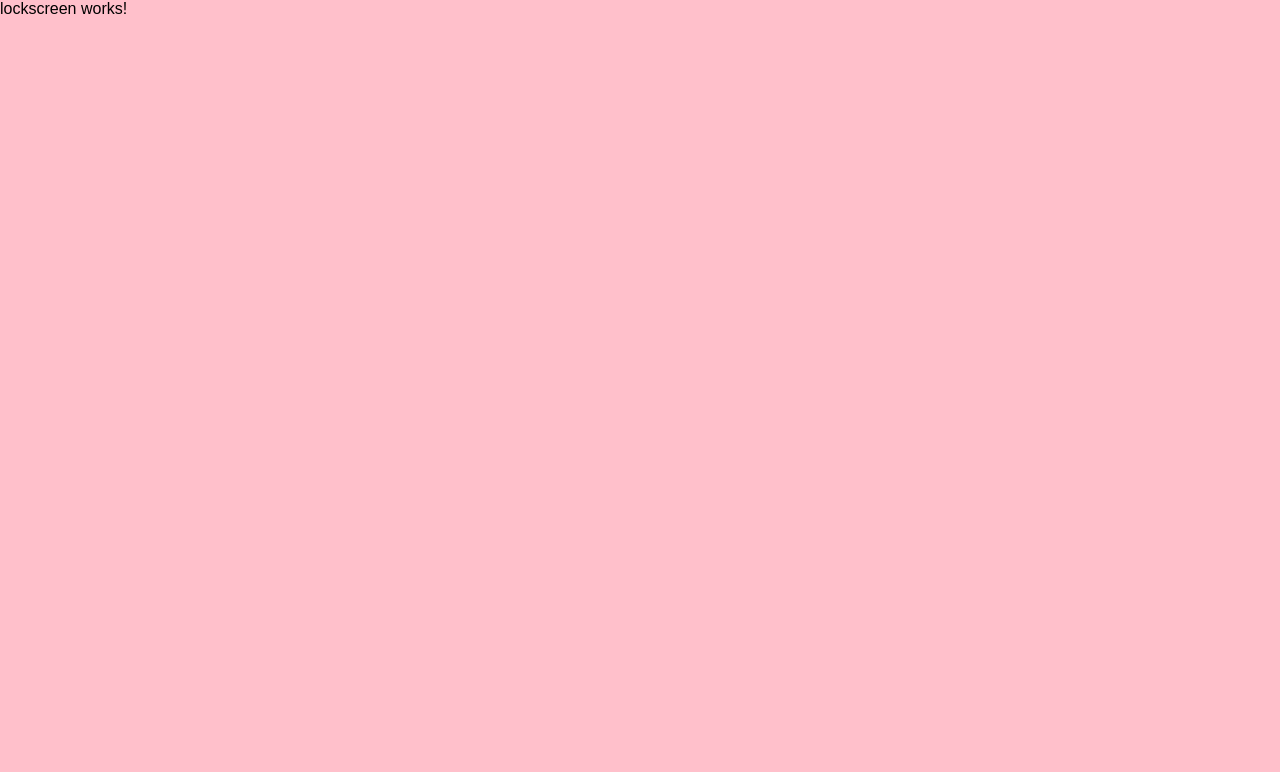
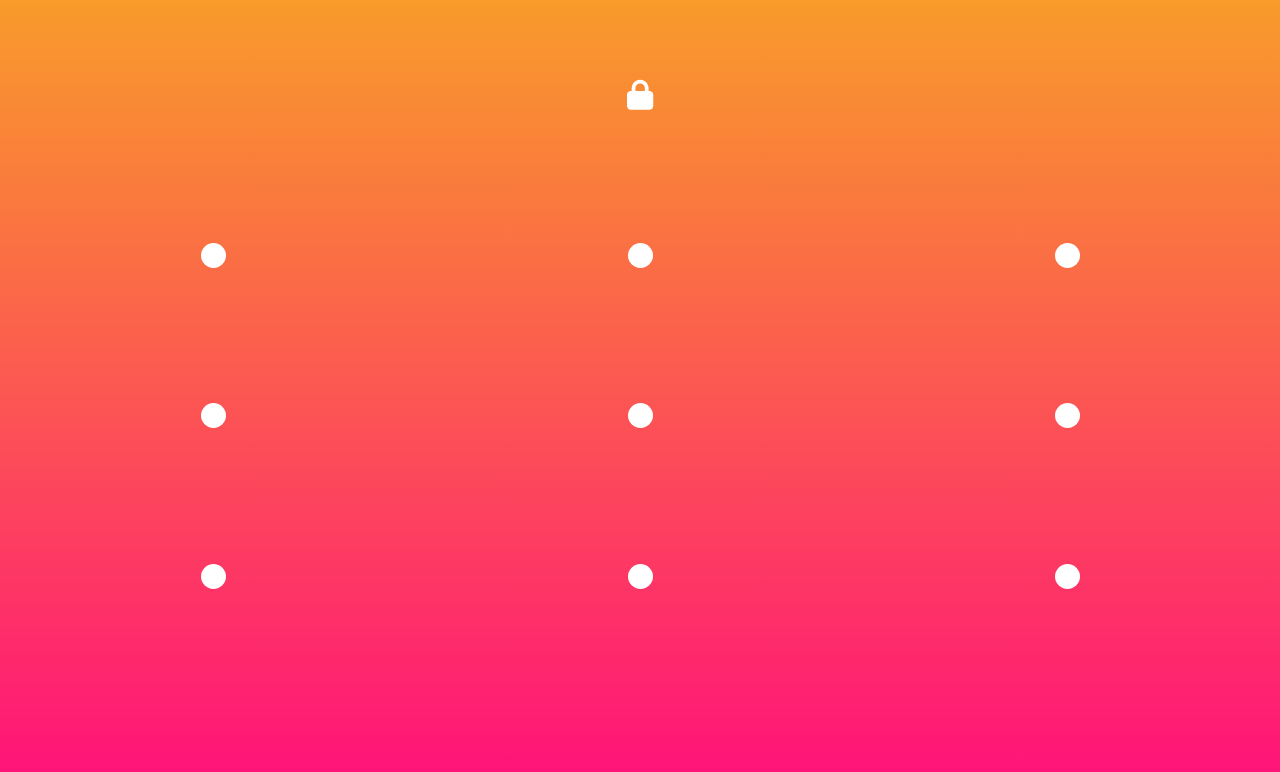
Before and after one commit to lrussosys/lockscreen-app, an Angular app: page / in a window 1280 px wide. Shown: the top 772 px of the page. Built offline with nearby package versions, Linux system fonts and the light colour scheme.

Commit message:
ultimato

```diff
--- a/src/app/app-routing.module.ts
+++ b/src/app/app-routing.module.ts
@@ -4,9 +4,8 @@ import { LockscreenComponent } from './pages/lockscreen/lockscreen.component';
 import { SetLockscreenComponent } from './pages/set-lockscreen/set-lockscreen.component';
 
 const routes: Routes = [
-  { path: '', component: LockscreenComponent },
-  { path: 'lockscreen', component: LockscreenComponent },
-  { path: 'set-lockscreen', component: SetLockscreenComponent },
+  { path: '', component: SetLockscreenComponent },
+  { path: 'lockscreen', component: SetLockscreenComponent },
 ];
 
 @NgModule({
--- a/src/app/pages/set-lockscreen/set-lockscreen.component.css
+++ b/src/app/pages/set-lockscreen/set-lockscreen.component.css
@@ -53,13 +53,14 @@
 }
 
 .lock-container {
-  padding: 1rem;
+  padding: 5rem 0rem 1rem 0rem;
   display: flex;
   justify-content: center;
   align-items: center;
   font-size: 30px;
   color: white;
   flex-direction: column;
+  position: relative;
 }
 
 .shake{
@@ -80,6 +81,13 @@
 .lock{
   padding-bottom: 1rem;
 }
+
+.wrong{
+  position: absolute;
+  bottom: 10%;
+}
+
+
 @keyframes shake {
   0% { transform: translate(1px, 1px) rotate(0deg); }
   10% { transform: translate(-1px, -2px) rotate(-1deg); }
@@ -93,9 +101,7 @@
   90% { transform: translate(1px, 2px) rotate(0deg); }
   100% { transform: translate(1px, -2px) rotate(-1deg); }
 }
-.line-elem{
-  background-color: white;
-}
+
 
 /* position: absolute;
   width: 100px;
--- a/src/app/pages/set-lockscreen/set-lockscreen.component.html
+++ b/src/app/pages/set-lockscreen/set-lockscreen.component.html
@@ -1,10 +1,12 @@
-<h2 class="title">Set Lock Pattern</h2>
+
 
 <div class="lock-container">
   <i class="fa-solid fa-lock lock" *ngIf="!correct" [ngClass]="wrong ? 'shake': ''"></i>
-  <div [ngClass]="!correct && wrong ? 'show':'hidden'">Riprova</div>
-  <i class="fa-solid fa-lock-open" *ngIf="correct"></i>
+  <i class="fa-solid fa-lock-open lock" *ngIf="correct"></i>
+  <div [ngClass]="!correct && wrong ? 'show':'hidden'" class="wrong">Riprova</div>
+  <div  [ngClass]="correct ? 'show':'hidden'" >Corretta</div>
 </div>
+
 
 <div class="dots-wrapper" id="line">
   <!-- <div class="line"></div> -->
--- a/src/app/pages/set-lockscreen/set-lockscreen.component.ts
+++ b/src/app/pages/set-lockscreen/set-lockscreen.component.ts
@@ -36,7 +36,7 @@ export class SetLockscreenComponent implements OnInit, AfterViewInit {
   currentValue: any;
 
   correct: boolean = false;
-  wrong:boolean = false;
+  wrong: boolean = false;
 
   ngOnInit(): void {}
 
@@ -44,11 +44,11 @@ export class SetLockscreenComponent implements OnInit, AfterViewInit {
     setTimeout(() => {
       this.addCoordinates();
     }, 1);
-    console.log(this.dots);
+
   }
 
   onTouch(ev: any) {
-    console.log(ev.touches);
+
   }
 
   onClick(dot: any, i: any, e: any) {
@@ -57,43 +57,43 @@ export class SetLockscreenComponent implements OnInit, AfterViewInit {
     let x = e.touches[0].clientX;
     let y = e.touches[0].clientY;
 
-
     if (document.elementFromPoint(x, y)?.classList.contains('innerDot')) {
-      let elem:any= document?.elementFromPoint(x, y)?.innerHTML;
-      let e = parseInt(elem)
-      dot = this.dots[e]
-      dot.selected = true
-
-
+      let elem: any = document?.elementFromPoint(x, y)?.innerHTML;
+      let e = parseInt(elem);
+      dot = this.dots[e];
+      dot.selected = true;
     }
 
     // controllo se il valore inserito é giá presente nell`array digitato
     if (this.combinazioneDigitata.indexOf(dot) === -1) {
-
       this.combinazioneDigitata.push(dot);
       this.getLineParameters(this.combinazioneDigitata);
     }
-
   }
 
   //al touchend controlla se è la combinazione esatta o meno
-  onTouchEnd(){
+  onTouchEnd() {
     let temp = this.combinazioneEsatta.filter((c, index) => {
       return this.combinazioneDigitata[index]?.i == c;
     });
+
     if (JSON.stringify(temp) === JSON.stringify(this.combinazioneEsatta)) {
-      console.log('trovata');
+
+      this.combinazioneDigitata = []
       this.correct = true;
-      this.removeLines()
-      this.dots.forEach((d:any) => {
-        d.selected = false
+      setTimeout(() => {
+        this.correct = false;
+      }, 2000);
+      this.removeLines();
+      this.dots.forEach((d: any) => {
+        d.selected = false;
       });
     } else {
       this.combinazioneSbagliata();
-      this.wrong = true
-      setTimeout(()=>{
-        this.wrong = false
-      }, 2000)
+      this.wrong = true;
+      setTimeout(() => {
+        this.wrong = false;
+      }, 2000);
     }
   }
 
@@ -119,7 +119,7 @@ export class SetLockscreenComponent implements OnInit, AfterViewInit {
   }
 
   getLineParameters(obj: any) {
-    console.log(obj);
+
     // se le x sono uguali la linea è verticale
     // se le y sono uguali la linea è orizzontale
     // se le x e le y sono diverse allora la linea é diagonale
@@ -167,7 +167,6 @@ export class SetLockscreenComponent implements OnInit, AfterViewInit {
           x > 0
             ? -Math.abs((Math.atan2(x, y) * 180) / Math.PI)
             : Math.abs((Math.atan2(x, y) * 180) / Math.PI);
-        console.log(inclination);
         this.createLine();
 
         // calcolo distanza tra due punti
@@ -175,9 +174,9 @@ export class SetLockscreenComponent implements OnInit, AfterViewInit {
         let tempy = secondClick.y - firstClick.y;
         let distance = Math.sqrt(tempx * tempx + tempy * tempy);
 
-        this.newDiv.style.width = '1px';
+        this.newDiv.style.width = '4px';
         this.newDiv.style.height = distance + 'px';
-        this.newDiv.style.background = 'black';
+        this.newDiv.style.background = 'rgba(255, 255, 255, 0.493)';
         this.newDiv.style.top = firstClick?.top + firstClick?.height / 2 + 'px';
         this.newDiv.style.left =
           firstClick?.left + firstClick?.width / 2 + 'px';
@@ -222,17 +221,17 @@ export class SetLockscreenComponent implements OnInit, AfterViewInit {
   }
 
   stileLineaOrizontale(firstClick: any) {
-    this.newDiv.style.height = '1px';
-    this.newDiv.style.background = 'black';
+    this.newDiv.style.height = '4px';
+    this.newDiv.style.background = 'rgba(255, 255, 255, 0.493)';
     this.newDiv.style.top = firstClick?.top + firstClick?.height / 2 + 'px';
     this.newDiv.style.position = 'fixed';
   }
   lineaVersoGiú(secondClick: any, firstClick: any) {
     this.newDiv.style.top = firstClick?.top + firstClick?.height / 2 + 'px';
     this.newDiv.style.height = secondClick?.y - firstClick?.y + 'px';
-    this.newDiv.style.width = '1px';
+    this.newDiv.style.width = '4px';
 
-    this.newDiv.style.background = 'black';
+    this.newDiv.style.background = 'rgba(255, 255, 255, 0.493)';
     this.newDiv.style.left = firstClick?.left + firstClick?.width / 2 + 'px';
     this.newDiv.style.position = 'fixed';
   }
@@ -241,9 +240,9 @@ export class SetLockscreenComponent implements OnInit, AfterViewInit {
 
     this.newDiv.style.height = firstClick?.y - secondClick?.y + 'px';
 
-    this.newDiv.style.width = '1px';
+    this.newDiv.style.width = '4px';
 
-    this.newDiv.style.background = 'black';
+    this.newDiv.style.background = 'rgba(255, 255, 255, 0.493)';
 
     this.newDiv.style.left = firstClick?.left + firstClick?.width / 2 + 'px';
     this.newDiv.style.position = 'fixed';
--- a/src/styles.css
+++ b/src/styles.css
@@ -13,5 +13,15 @@ body {
 }
 
 body {
-  background-color: pink;
+  /* background-color: pink; */
+  background: hsla(333, 100%, 53%, 1);
+
+background: linear-gradient(90deg, hsla(333, 100%, 53%, 1) 0%, hsla(33, 94%, 57%, 1) 100%);
+
+background: -moz-linear-gradient(90deg, hsla(333, 100%, 53%, 1) 0%, hsla(33, 94%, 57%, 1) 100%);
+
+background: -webkit-linear-gradient(90deg, hsla(333, 100%, 53%, 1) 0%, hsla(33, 94%, 57%, 1) 100%);
+
+filter: progid: DXImageTransform.Microsoft.gradient( startColorstr="#ff0f7b", endColorstr="#f89b29", GradientType=1 );
+
 }
```
